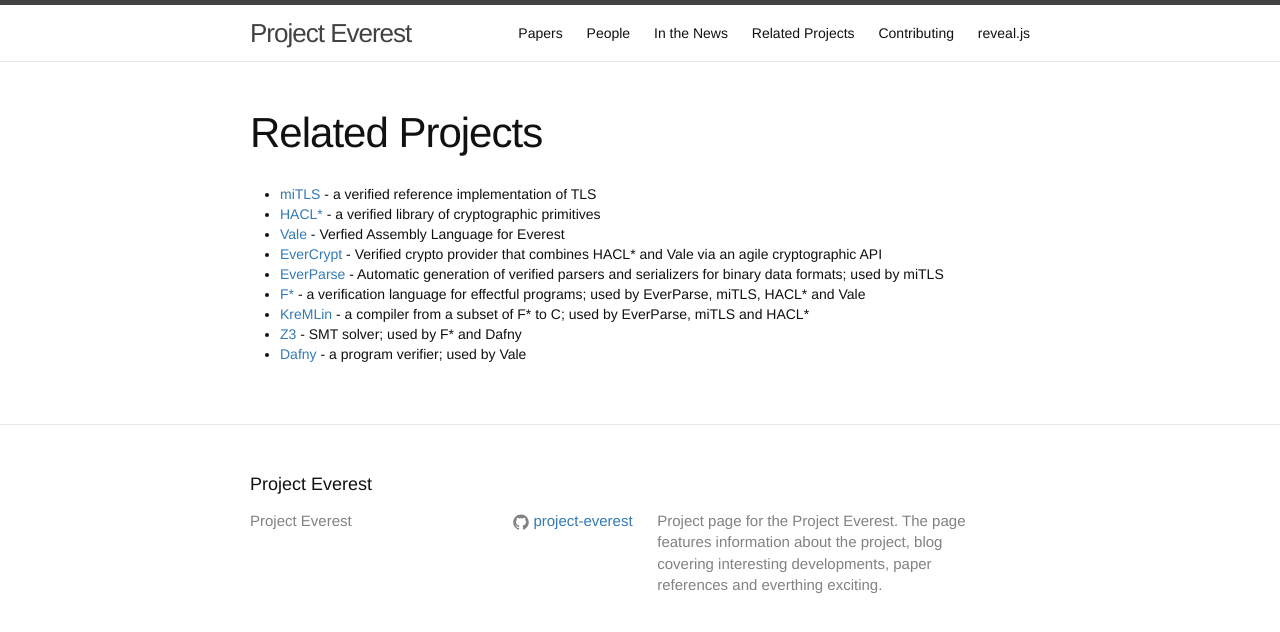
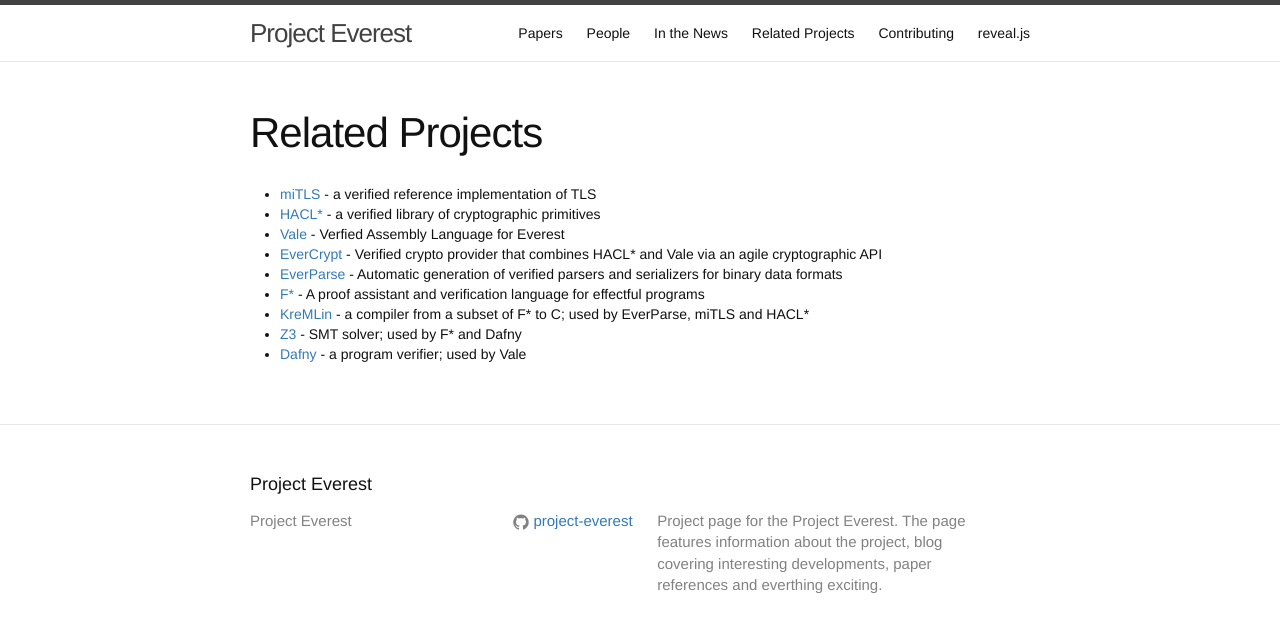
Before and after one commit to project-everest/project-everest.github.io, a Jekyll site: the page built from related_projects.md, in a window 1280 px wide. Shown: the top 632 px of the page. Built offline with Jekyll 4.4.1, drawn with Linux system fonts in a browser that asks for light colours.

Commit message:
fixing link to EverParse

```diff
--- a/_data/projects.json
+++ b/_data/projects.json
@@ -25,14 +25,14 @@
 {
     "name" : "EverParse",
     "repo" : "https://github.com/project-everest/everparse",
-    "website" : "https://github.com/project-everest/everparse",
-    "description" : "Automatic generation of verified parsers and serializers for binary data formats; used by miTLS"
+    "website" : "https://project-everest.github.io/everparse",
+    "description" : "Automatic generation of verified parsers and serializers for binary data formats"
 },
 {
     "name" : "F*",
     "repo" : "https://github.com/fstarlang/fstar",
     "website" :  "https://fstar-lang.org",
-    "description" : "a verification language for effectful programs; used by EverParse, miTLS, HACL* and Vale"
+    "description" : "A proof assistant and verification language for effectful programs"
 },
 {
     "name" : "KreMLin",
```
